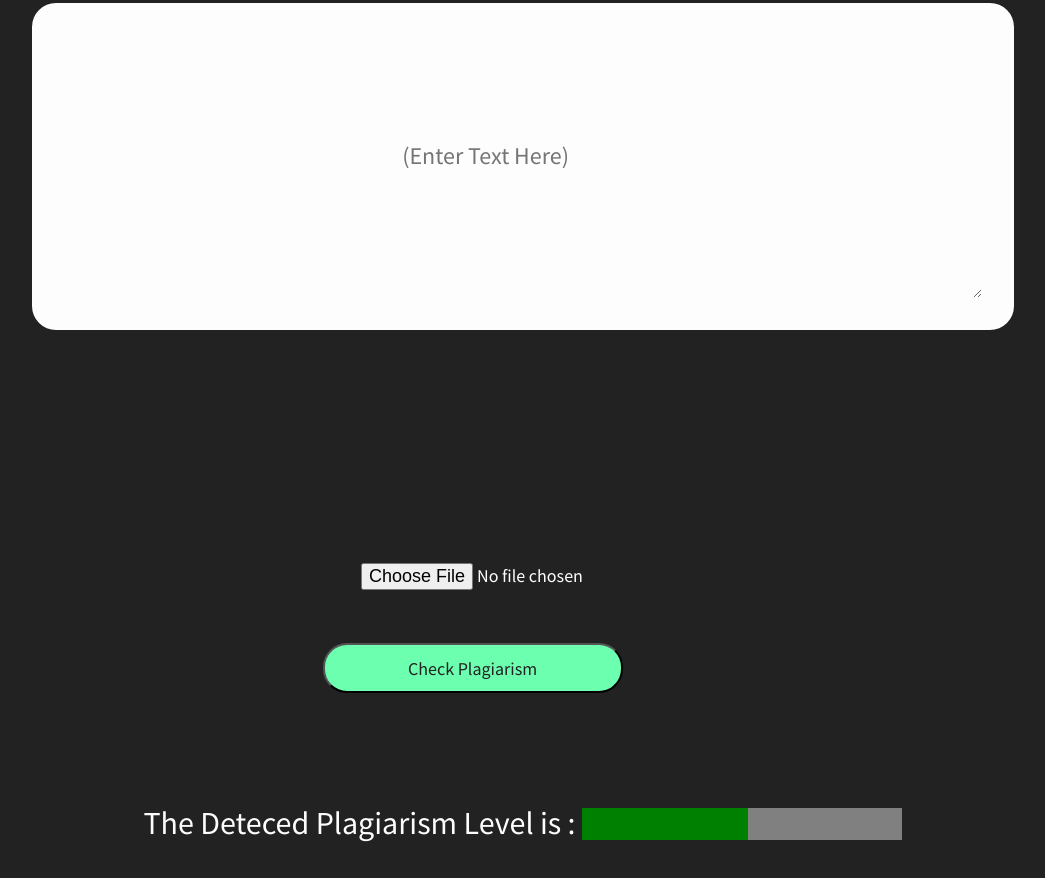
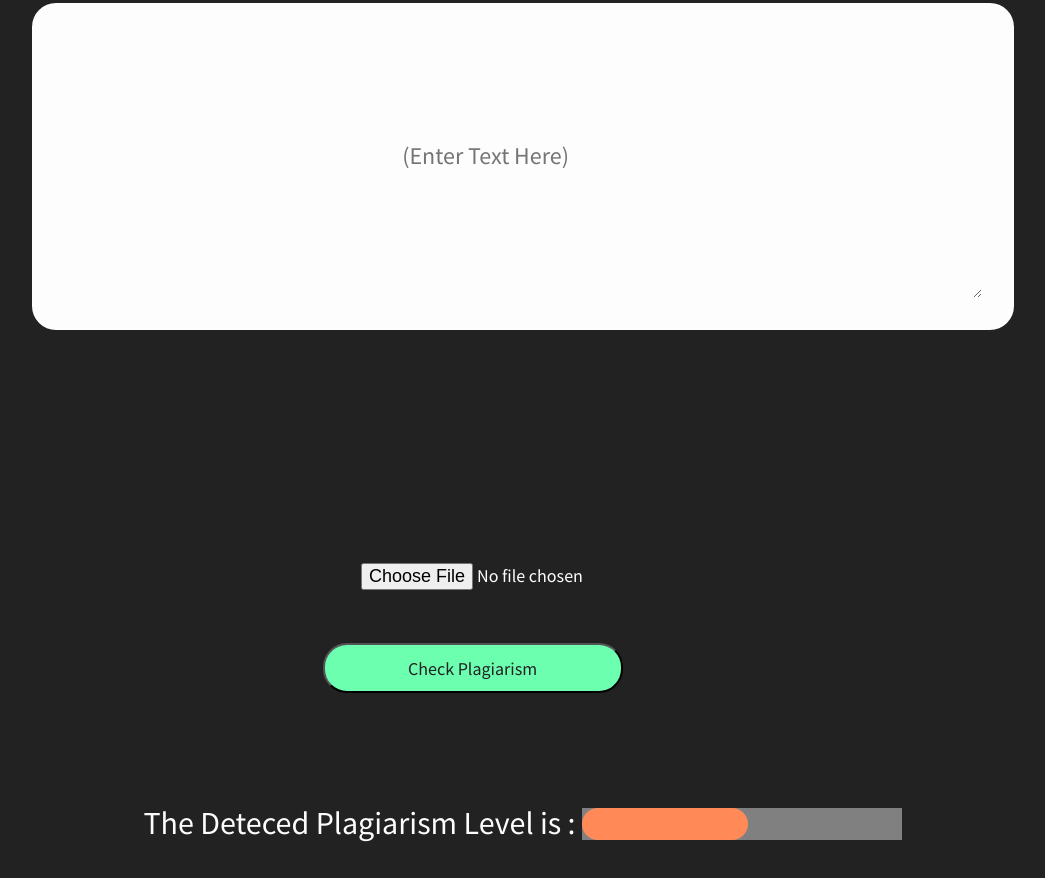
Before and after one commit to CyberBoy789/Plager, a plain HTML site: page home.html in a window 1280 px wide. Shown: the part 797-1675 px from the top of the page, without its empty margins (151-1196 px from the left). Drawn offline with Linux system fonts and the light colour scheme.

Commit message:
Update main.css

```diff
--- a/main.css
+++ b/main.css
@@ -142,6 +142,12 @@ h2{
 
 }
 
+progress::-webkit-progress-value,progress::-webkit-progress-value, progress {
+    background-color: #FF8A58;
+    border-radius: 1.5rem;
+
+}
+
 ::placeholder {
     position: absolute;
     align-content: center;
```
